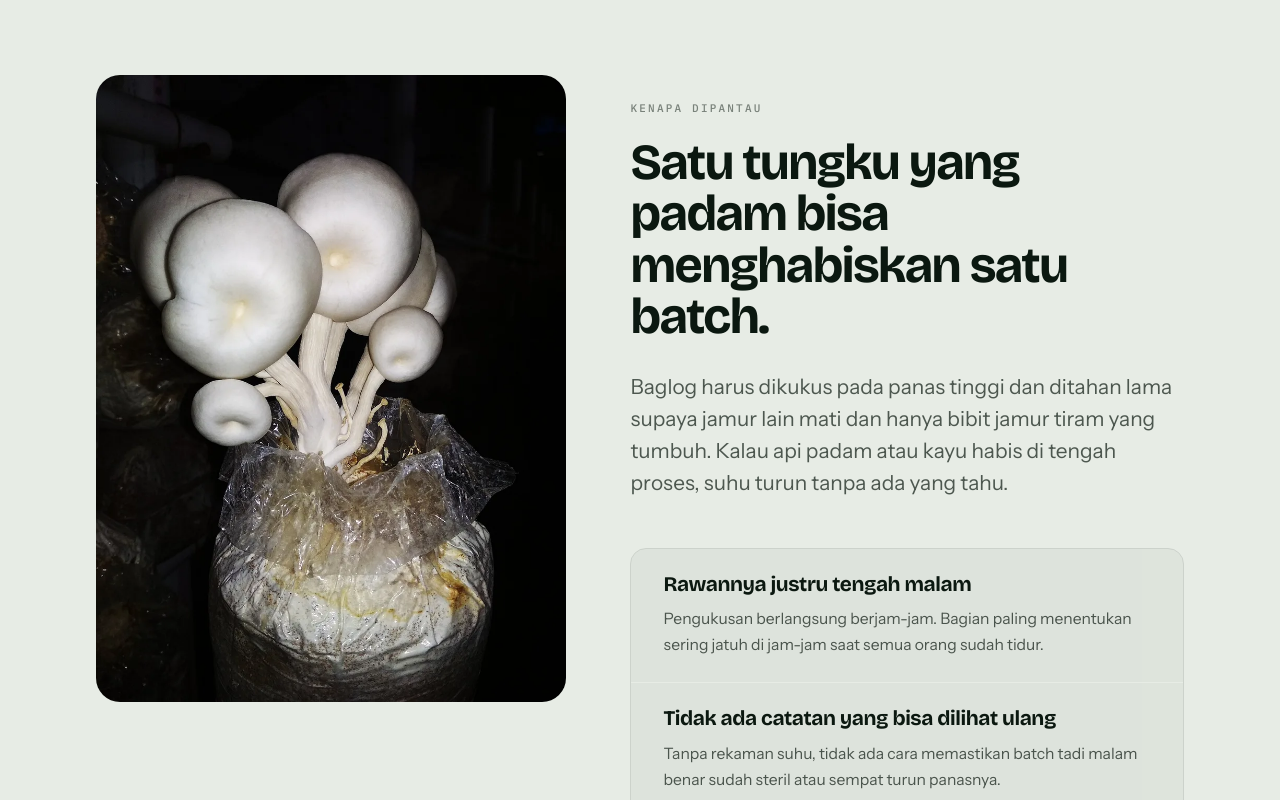
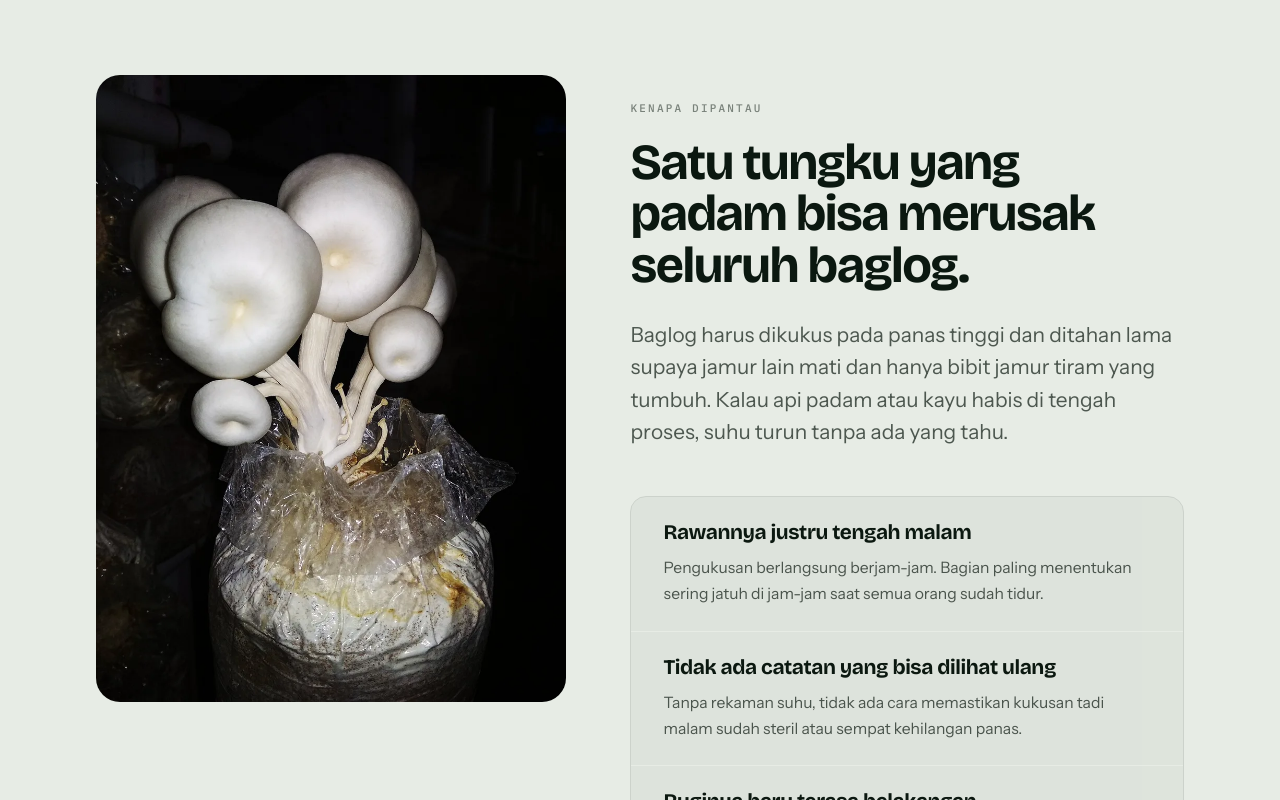
Before and after one commit to itsanla/bima, a Next.js app in the folder apps/web/: page / in a window 1280 px wide. Shown: the part 1380-2180 px from the top of the page. Built offline with nearby package versions, Linux system fonts and the light colour scheme.

Commit message:
docs: ganti istilah batch jadi bahasa yang dipakai petani
Halaman ini dibaca petani jamur, bukan orang produksi pabrik, jadi kata
batch diganti dengan kukusan dan baglog yang sudah mereka pakai sehari
hari.

```diff
--- a/apps/web/app/page.tsx
+++ b/apps/web/app/page.tsx
@@ -107,7 +107,7 @@ const kerugian = [
   },
   {
     judul: "Tidak ada catatan yang bisa dilihat ulang",
-    isi: "Tanpa rekaman suhu, tidak ada cara memastikan batch tadi malam benar sudah steril atau sempat turun panasnya.",
+    isi: "Tanpa rekaman suhu, tidak ada cara memastikan kukusan tadi malam sudah steril atau sempat kehilangan panas.",
   },
   {
     judul: "Ruginya baru terasa belakangan",
@@ -140,7 +140,7 @@ function Masalah() {
             <Reveal>
               <p className="t-label text-arang/50">Kenapa dipantau</p>
               <h2 className="t-section mt-5 max-w-[18ch]">
-                Satu tungku yang padam bisa menghabiskan satu batch.
+                Satu tungku yang padam bisa merusak seluruh baglog.
               </h2>
               <p className="t-lead mt-7 max-w-[52ch] text-arang/70">
                 Baglog harus dikukus pada panas tinggi dan ditahan lama supaya
```
Also changed, not shown: 1 other file (tests, documents, lock files or other folders).
